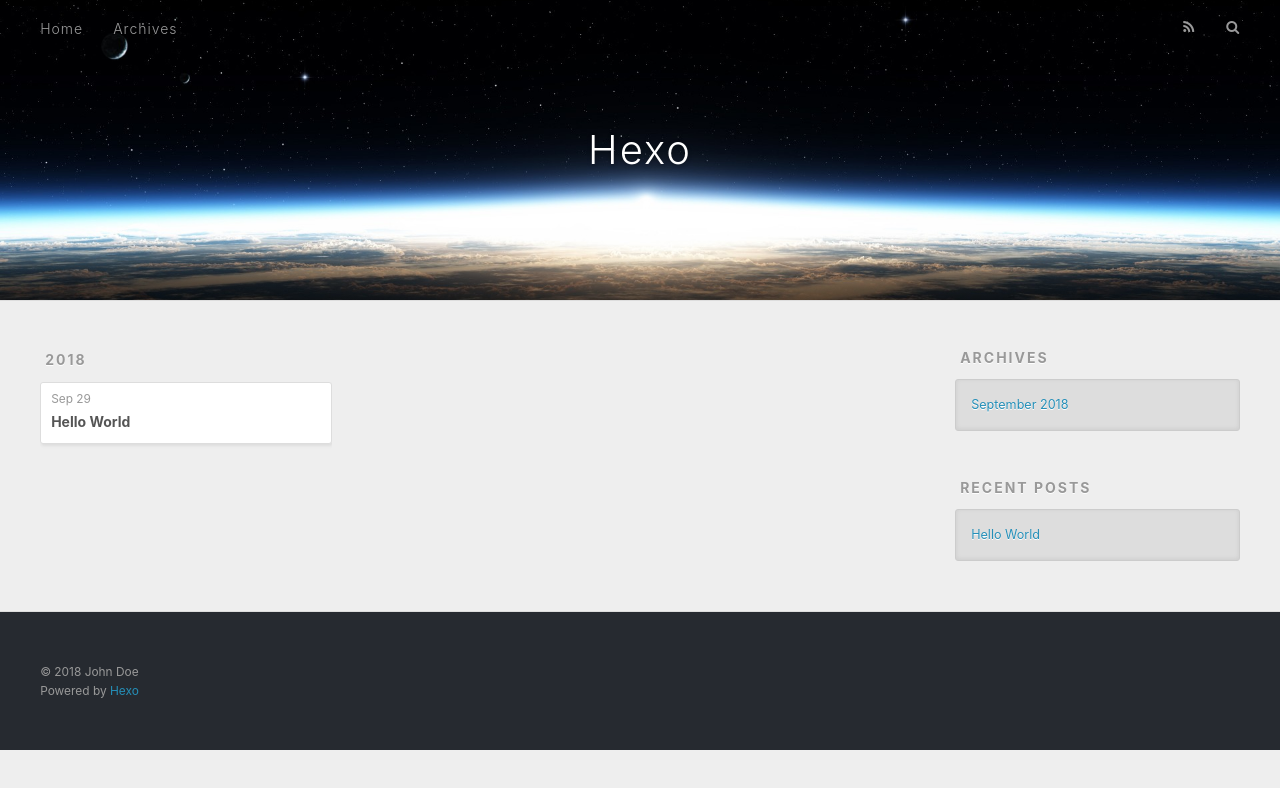
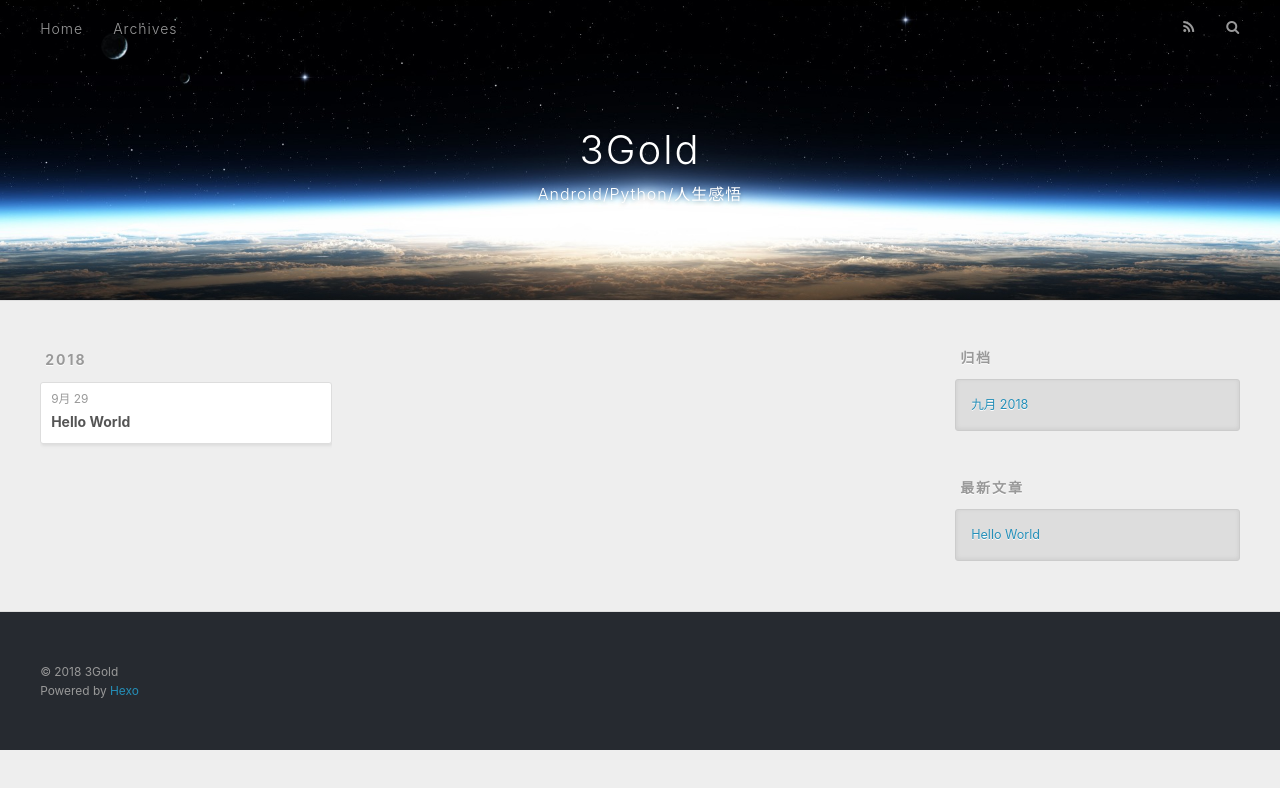
Before and after one commit to 3golding/3gold.github.io, a plain HTML site: page archives/index.html in a window 1280 px wide. Drawn offline with nearby package versions, Linux system fonts and the light colour scheme.

Commit message:
Site updated: 2018-09-29 22:41:53

```diff
--- a/archives/index.html
+++ b/archives/index.html
@@ -5,17 +5,17 @@
 
 
 
-  <title>Archives | Hexo</title>
+  <title>归档 | 3Gold</title>
   <meta name="viewport" content="width=device-width, initial-scale=1, maximum-scale=1">
   <meta property="og:type" content="website">
-<meta property="og:title" content="Hexo">
+<meta property="og:title" content="3Gold">
 <meta property="og:url" content="http://yoursite.com/archives/index.html">
-<meta property="og:site_name" content="Hexo">
-<meta property="og:locale" content="default">
+<meta property="og:site_name" content="3Gold">
+<meta property="og:locale" content="zh-CN">
 <meta name="twitter:card" content="summary">
-<meta name="twitter:title" content="Hexo">
+<meta name="twitter:title" content="3Gold">
 
-    <link rel="alternate" href="/atom.xml" title="Hexo" type="application/atom+xml">
+    <link rel="alternate" href="/atom.xml" title="3Gold" type="application/atom+xml">
 
 
     <link rel="icon" href="/favicon.png">
@@ -34,8 +34,12 @@
   <div id="header-outer" class="outer">
     <div id="header-title" class="inner">
       <h1 id="logo-wrap">
-        <a href="/" id="logo">Hexo</a>
+        <a href="/" id="logo">3Gold</a>
       </h1>
+
+        <h2 id="subtitle-wrap">
+          <a href="/" id="subtitle">Android/Python/人生感悟</a>
+        </h2>
 
     </div>
     <div id="header-inner" class="inner">
@@ -51,7 +55,7 @@
 
           <a id="nav-rss-link" class="nav-icon" href="/atom.xml" title="RSS Feed"></a>
 
-        <a id="nav-search-btn" class="nav-icon" title="Search"></a>
+        <a id="nav-search-btn" class="nav-icon" title="搜索"></a>
       </nav>
       <div id="search-form-wrap">
         <form action="//google.com/search" method="get" accept-charset="UTF-8" class="search-form"><input type="search" name="q" class="search-form-input" placeholder="Search"><button type="submit" class="search-form-submit">&#xF002;</button><input type="hidden" name="sitesearch" value="http://yoursite.com"></form>
@@ -77,7 +81,7 @@
   <div class="archive-article-inner">
     <header class="archive-article-header">
       <a href="/2018/09/29/hello-world/" class="archive-article-date">
-  <time datetime="2018-09-29T13:51:21.109Z" itemprop="datePublished">Sep 29</time>
+  <time datetime="2018-09-29T13:51:21.109Z" itemprop="datePublished">9月 29</time>
 </a>
 
 
@@ -109,9 +113,9 @@
 
 
   <div class="widget-wrap">
-    <h3 class="widget-title">Archives</h3>
+    <h3 class="widget-title">归档</h3>
     <div class="widget">
-      <ul class="archive-list"><li class="archive-list-item"><a class="archive-list-link" href="/archives/2018/09/">September 2018</a></li></ul>
+      <ul class="archive-list"><li class="archive-list-item"><a class="archive-list-link" href="/archives/2018/09/">九月 2018</a></li></ul>
     </div>
   </div>
 
@@ -119,7 +123,7 @@
 
 
   <div class="widget-wrap">
-    <h3 class="widget-title">Recent Posts</h3>
+    <h3 class="widget-title">最新文章</h3>
     <div class="widget">
       <ul>
 
@@ -139,7 +143,7 @@
 
   <div class="outer">
     <div id="footer-info" class="inner">
-      &copy; 2018 John Doe<br>
+      &copy; 2018 3Gold<br>
       Powered by <a href="http://hexo.io/" target="_blank">Hexo</a>
     </div>
   </div>
```
Also changed, not shown: 2018/09/29/hello-world/index.html (+15 -11 lines), archives/2018/09/index.html (+17 -13 lines), archives/2018/index.html (+17 -13 lines), index.html (+17 -13 lines).
